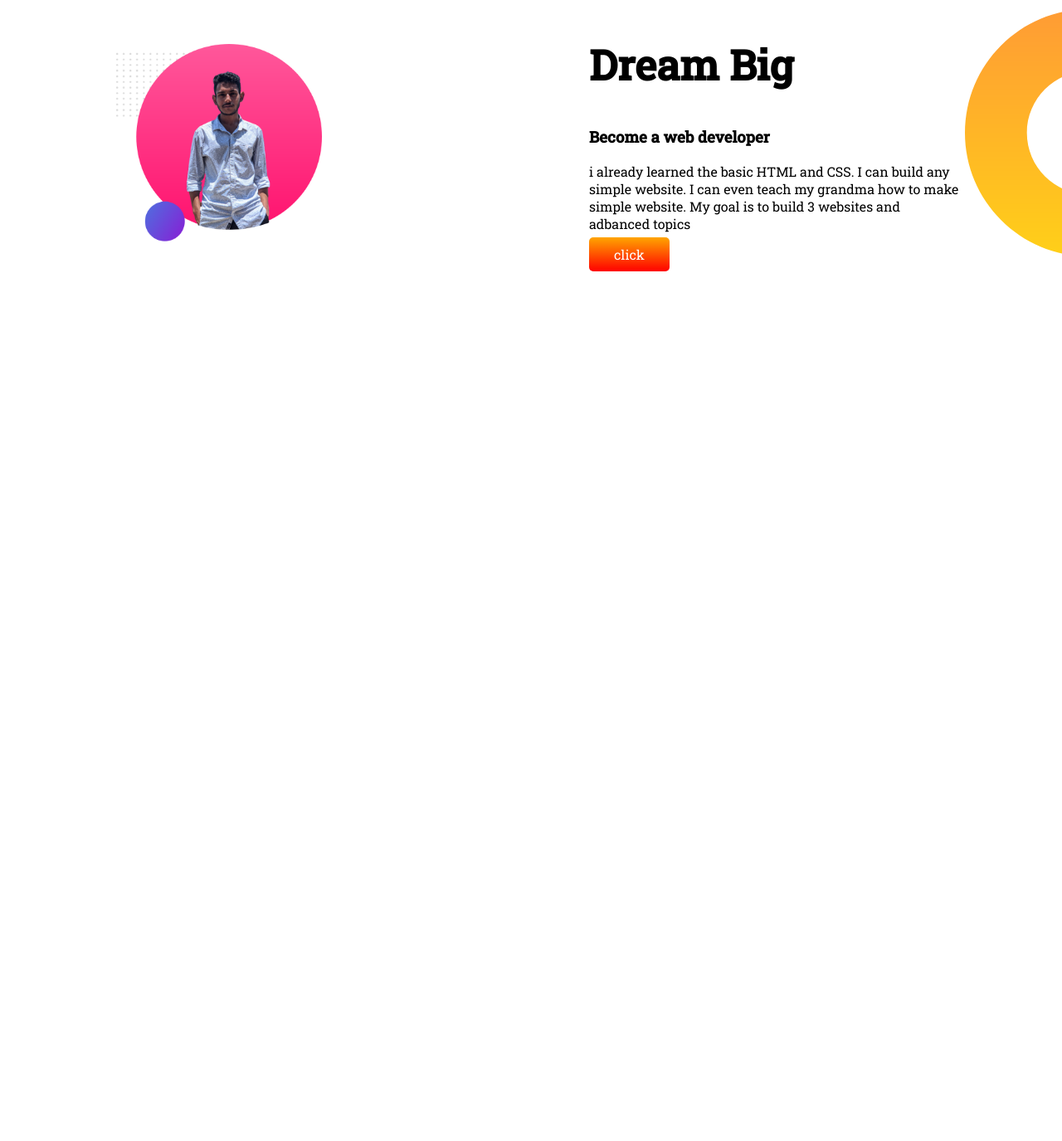
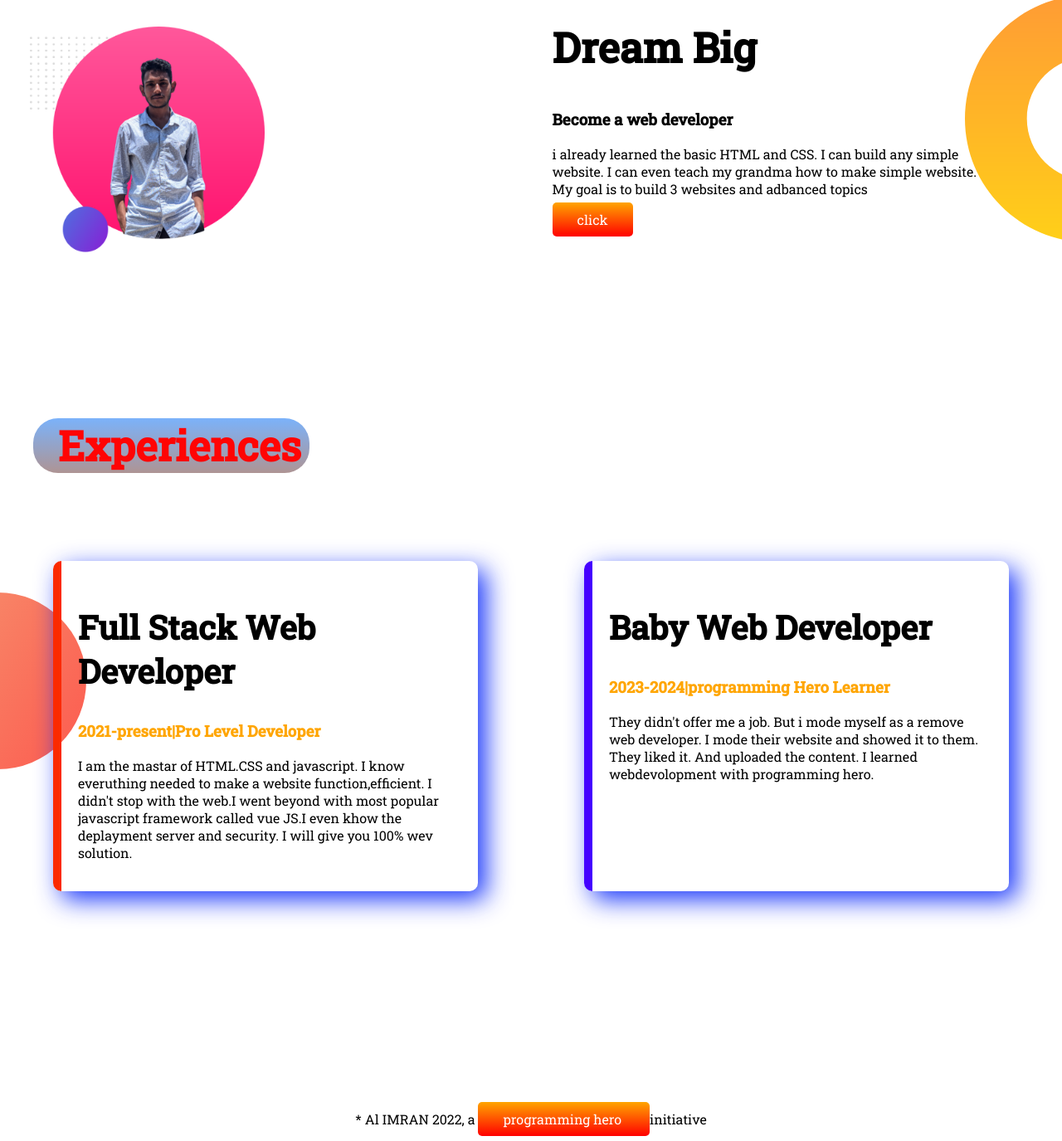
Before and after one commit to alimranmahmud/developer-portfolio-i, a plain HTML site: page index.html in a window 1280 px wide. Shown: the part 639-2014 px from the top of the page at 83% size. Before the commit the page ends 1156 px from the top, so only its background shows below. Drawn offline with Linux system fonts and the light colour scheme.

Commit message:
added footer file

```diff
--- a/index.html
+++ b/index.html
@@ -12,7 +12,7 @@
 </head>
 
 <body>
-    <section class="top-banner">
+    <section class="top-banner Experienc-web">
         <div class="size">
             <h1>Welcome To</h1>
             <h1><span class="font-color">AL IMRAN</span> World</h1>
@@ -26,7 +26,7 @@
         <div class="size"> <img src="images/imran-pic-.png"></img></div>
     </section>
 
-    <section class="dream-big">
+    <section class="dream-big Experienc-web">
         <div class="size">
             <img class="size" src="images/my-bg2.png"></img>
         </div>
@@ -38,7 +38,33 @@
             <a target="blank" href="https://github.com/alimranmahmud">click</a>
         </div>
     </section>
+    <section class="experience-area">
+        <h1><span id="update-color">Experiences</span></h1>
+        <div class="Experienc-web">
+            <div id="full-stack-developer" class="experience-item">
+                <h1 class="font-change">Full Stack Web Developer</h1>
+                <h3 class="font-color">2021-present|Pro Level Developer</h3>
+                <p>I am the mastar of HTML.CSS and javascript. I know everuthing needed to make a website
+                    function,efficient. I didn't stop with the web.I went beyond with most popular javascript framework
+                    called vue JS.I even khow the deplayment server and security. I will give you 100% wev solution.</p>
+            </div>
+            <div id="baby-web-developer" class="experience-item">
+                <h1 class="font-change">Baby Web Developer</h1>
+                <h3 class="font-color">2023-2024|programming Hero Learner</h3>
+                <P>They didn't offer me a job. But i mode myself as a remove web developer. I mode their website and
+                    showed
+                    it to them. They liked it. And uploaded the content. I learned webdevolopment with programming hero.
+                </P>
+            </div>
+        </div>
+    </section>
 
 </body>
+<footer>
+    <p>* Al IMRAN 2022, a
+        <a target="_blank" href="https://www.programming-hero.com/"> programming hero </a>
+        initiative
+    </p>
+</footer>
 
 </html>
--- a/style.css
+++ b/style.css
@@ -5,6 +5,10 @@ body {
 
 h1 {
     font-size: 50px;
+}
+
+.font-change {
+    font-size: 40px;
 }
 
 .font-color {
@@ -19,7 +23,7 @@ a {
     padding: 10px 30px;
 }
 
-section {
+.Experienc-web {
     display: flex;
     margin-bottom: 200px;
 
@@ -28,9 +32,11 @@ section {
 
 .size {
     width: 50%;
-    padding-left: 70px;
-    padding-right: 120px;
+    padding-left: 2%;
+    padding-right: 100px;
+
 }
+
 
 
 .size img {
@@ -49,3 +55,43 @@ section {
     background-repeat: no-repeat;
     background-position: right;
 }
+
+.experience-item {
+    width: 40%;
+    margin: 5% 5%;
+    padding: 20px;
+    border-radius: 10px;
+    box-shadow: 10px 10px 30px rgba(0, 33, 249, 0.897);
+}
+
+.experience-area {
+    background-image: url(images/exp-bg.png);
+    background-repeat: no-repeat;
+    background-position: left;
+}
+
+#update-color {
+    color: rgb(255, 4, 4);
+    background-image: linear-gradient(rgba(0, 107, 246, 0.519), rgba(96, 45, 45, 0.508));
+    padding-left: 30px;
+    padding-right: 10px;
+    border-radius: 30px;
+    margin-left: 40px;
+
+}
+
+#full-stack-developer {
+    border-left: 10px solid rgb(251, 42, 0);
+}
+
+#baby-web-developer {
+    border-left: 10px solid rgb(68, 0, 255);
+}
+
+#new-color {
+    color: black;
+}
+
+footer p {
+    text-align: center;
+}
```
